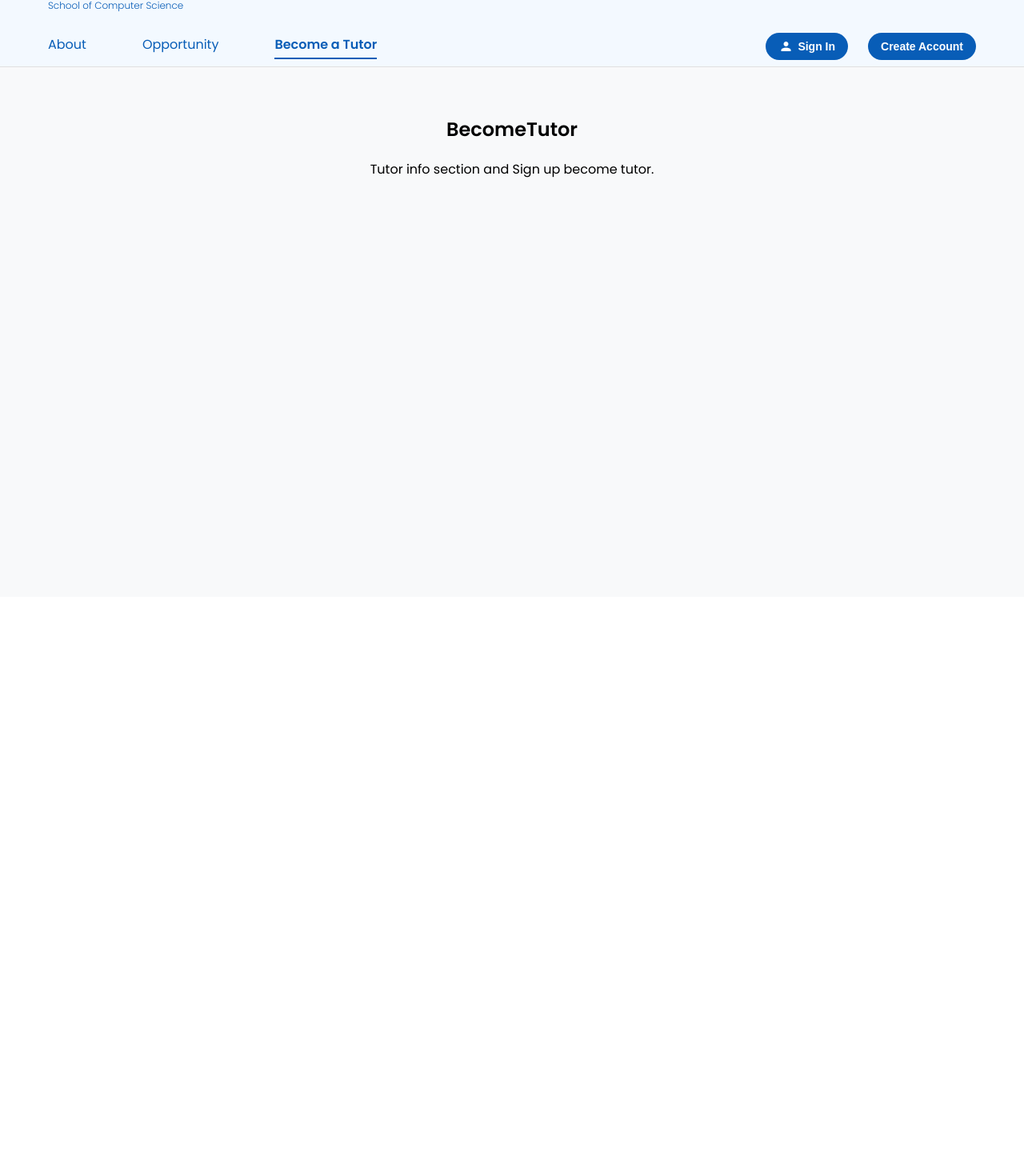
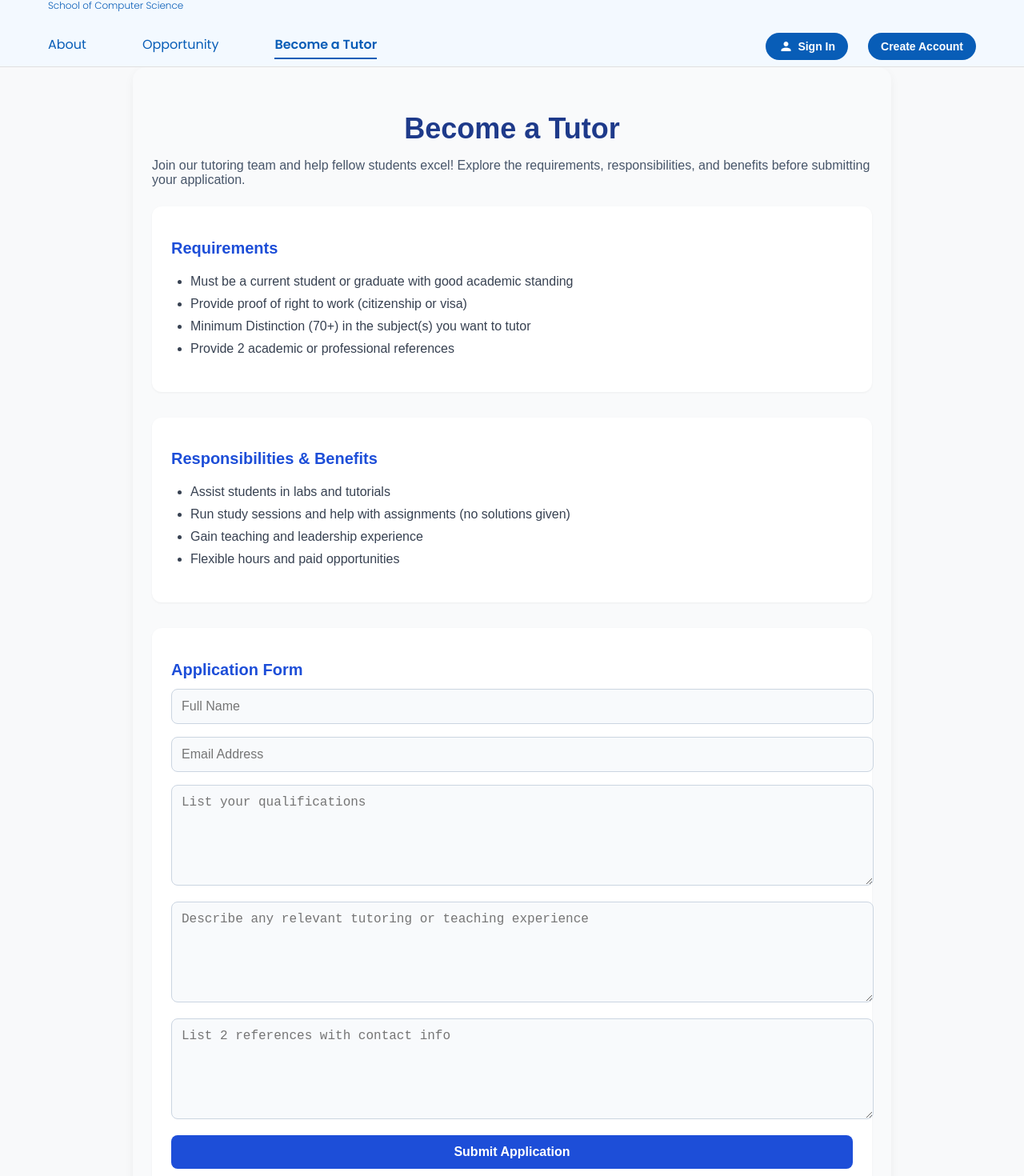
Before and after one commit to joviedev/TeachingTeam_Typescript, a React (Create React App) app: page /become-a-tutor in a window 1280 px wide. Shown: the part 54-1524 px from the top of the page at 80% size. Before the commit the page ends 800 px from the top, so only its background shows below. Built offline with nearby package versions, Linux system fonts and the light colour scheme.

Commit message:
Create application form

```diff
--- a/src/Pages/BecomeTutor.tsx
+++ b/src/Pages/BecomeTutor.tsx
@@ -1,12 +1,143 @@
-import React from 'react';
+import React, { useState } from 'react';
+import { motion } from 'framer-motion';
 
-const BecomeTutor = () => {
+const BecomeTutor: React.FC = () => {
+  const [form, setForm] = useState({
+    fullName: '',
+    email: '',
+    qualifications: '',
+    experience: '',
+    references: '',
+  });
+  const [submitted, setSubmitted] = useState(false);
+  const [errors, setErrors] = useState<{ [key: string]: string }>({});
+
+  const validate = () => {
+    const newErrors: { [key: string]: string } = {};
+    if (!form.fullName.trim()) newErrors.fullName = 'Full name is required.';
+    if (!form.email.includes('@')) newErrors.email = 'Valid email is required.';
+    if (!form.qualifications.trim()) newErrors.qualifications = 'Please list your qualifications.';
+    if (!form.experience.trim()) newErrors.experience = 'Experience description is required.';
+    if (!form.references.trim()) newErrors.references = 'At least 2 references are required.';
+    return newErrors;
+  };
+
+  const handleChange = (e: React.ChangeEvent<HTMLInputElement | HTMLTextAreaElement>) => {
+    setForm({ ...form, [e.target.name]: e.target.value });
+    setErrors({ ...errors, [e.target.name]: '' });
+  };
+
+  const handleSubmit = (e: React.FormEvent) => {
+    e.preventDefault();
+    const validationErrors = validate();
+    if (Object.keys(validationErrors).length > 0) {
+      setErrors(validationErrors);
+    } else {
+      console.log('Submitted Application:', form);
+      setSubmitted(true);
+    }
+  };
+
   return (
-    <div style={{ padding: '40px', textAlign: 'center' }}>
-      <h2>BecomeTutor</h2>
-      <p>Tutor info section and Sign up become tutor.</p>
+    <div style={{ padding: '2rem 1.5rem', maxWidth: '900px', margin: '0 auto', fontFamily: 'sans-serif', backgroundColor: '#f9fafb', borderRadius: '1rem', boxShadow: '0 4px 12px rgba(0, 0, 0, 0.05)' }}>
+      <motion.h1
+        initial={{ opacity: 0, y: -20 }}
+        animate={{ opacity: 1, y: 0 }}
+        transition={{ duration: 0.5 }}
+        style={{ fontSize: '2.25rem', fontWeight: 800, color: '#1e3a8a', marginBottom: '1rem', textAlign: 'center' }}
+      >
+        Become a Tutor
+      </motion.h1>
+
+      {submitted ? (
+        <motion.div
+          initial={{ opacity: 0 }}
+          animate={{ opacity: 1 }}
+          transition={{ duration: 0.6 }}
+          style={{ backgroundColor: '#e0f2fe', padding: '2rem', borderRadius: '0.75rem', textAlign: 'center' }}
+        >
+          <h2 style={{ color: '#0369a1', fontWeight: 700, fontSize: '1.5rem' }}>Application Submitted!</h2>
+          <p style={{ marginTop: '1rem', color: '#334155' }}>Thank you for applying to be a tutor. We'll be in touch soon.</p>
+        </motion.div>
+      ) : (
+        <>
+          <p style={{ marginBottom: '1.5rem', fontSize: '1rem', color: '#475569' }}>
+            Join our tutoring team and help fellow students excel! Explore the requirements, responsibilities, and benefits before submitting your application.
+          </p>
+
+          <section style={{ marginBottom: '2rem', backgroundColor: '#fff', padding: '1.5rem', borderRadius: '0.75rem', boxShadow: '0 1px 3px rgba(0, 0, 0, 0.05)' }}>
+            <h2 style={{ fontSize: '1.25rem', fontWeight: 700, marginBottom: '0.75rem', color: '#1d4ed8' }}>Requirements</h2>
+            <ul style={{ paddingLeft: '1.5rem', color: '#374151', lineHeight: '1.75' }}>
+              <li>Must be a current student or graduate with good academic standing</li>
+              <li>Provide proof of right to work (citizenship or visa)</li>
+              <li>Minimum Distinction (70+) in the subject(s) you want to tutor</li>
+              <li>Provide 2 academic or professional references</li>
+            </ul>
+          </section>
+
+          <section style={{ marginBottom: '2rem', backgroundColor: '#fff', padding: '1.5rem', borderRadius: '0.75rem', boxShadow: '0 1px 3px rgba(0, 0, 0, 0.05)' }}>
+            <h2 style={{ fontSize: '1.25rem', fontWeight: 700, marginBottom: '0.75rem', color: '#1d4ed8' }}>Responsibilities & Benefits</h2>
+            <ul style={{ paddingLeft: '1.5rem', color: '#374151', lineHeight: '1.75' }}>
+              <li>Assist students in labs and tutorials</li>
+              <li>Run study sessions and help with assignments (no solutions given)</li>
+              <li>Gain teaching and leadership experience</li>
+              <li>Flexible hours and paid opportunities</li>
+            </ul>
+          </section>
+
+          <section style={{ backgroundColor: '#fff', padding: '1.5rem', borderRadius: '0.75rem', boxShadow: '0 1px 3px rgba(0, 0, 0, 0.05)' }}>
+            <h2 style={{ fontSize: '1.25rem', fontWeight: 700, marginBottom: '0.75rem', color: '#1d4ed8' }}>Application Form</h2>
+            <form onSubmit={handleSubmit} style={{ display: 'flex', flexDirection: 'column', gap: '1rem' }}>
+              <div>
+                <input type="text" name="fullName" placeholder="Full Name" value={form.fullName} onChange={handleChange} style={inputStyle} />
+                {errors.fullName && <div style={errorStyle}>{errors.fullName}</div>}
+              </div>
+              <div>
+                <input type="email" name="email" placeholder="Email Address" value={form.email} onChange={handleChange} style={inputStyle} />
+                {errors.email && <div style={errorStyle}>{errors.email}</div>}
+              </div>
+              <div>
+                <textarea name="qualifications" placeholder="List your qualifications" value={form.qualifications} onChange={handleChange} style={textareaStyle} />
+                {errors.qualifications && <div style={errorStyle}>{errors.qualifications}</div>}
+              </div>
+              <div>
+                <textarea name="experience" placeholder="Describe any relevant tutoring or teaching experience" value={form.experience} onChange={handleChange} style={textareaStyle} />
+                {errors.experience && <div style={errorStyle}>{errors.experience}</div>}
+              </div>
+              <div>
+                <textarea name="references" placeholder="List 2 references with contact info" value={form.references} onChange={handleChange} style={textareaStyle} />
+                {errors.references && <div style={errorStyle}>{errors.references}</div>}
+              </div>
+              <button type="submit" style={{ backgroundColor: '#1d4ed8', color: 'white', padding: '0.75rem', border: 'none', borderRadius: '0.5rem', fontWeight: 600, fontSize: '1rem' }}>
+                Submit Application
+              </button>
+            </form>
+          </section>
+        </>
+      )}
     </div>
   );
 };
 
+const inputStyle: React.CSSProperties = {
+  padding: '0.75rem',
+  border: '1px solid #cbd5e1',
+  borderRadius: '0.5rem',
+  fontSize: '1rem',
+  width: '100%',
+  backgroundColor: '#f8fafc',
+};
+
+const textareaStyle: React.CSSProperties = {
+  ...inputStyle,
+  height: '100px',
+  resize: 'vertical',
+};
+
+const errorStyle: React.CSSProperties = {
+  color: '#dc2626',
+  fontSize: '0.875rem',
+  marginTop: '0.25rem',
+};
+
 export default BecomeTutor;
```
